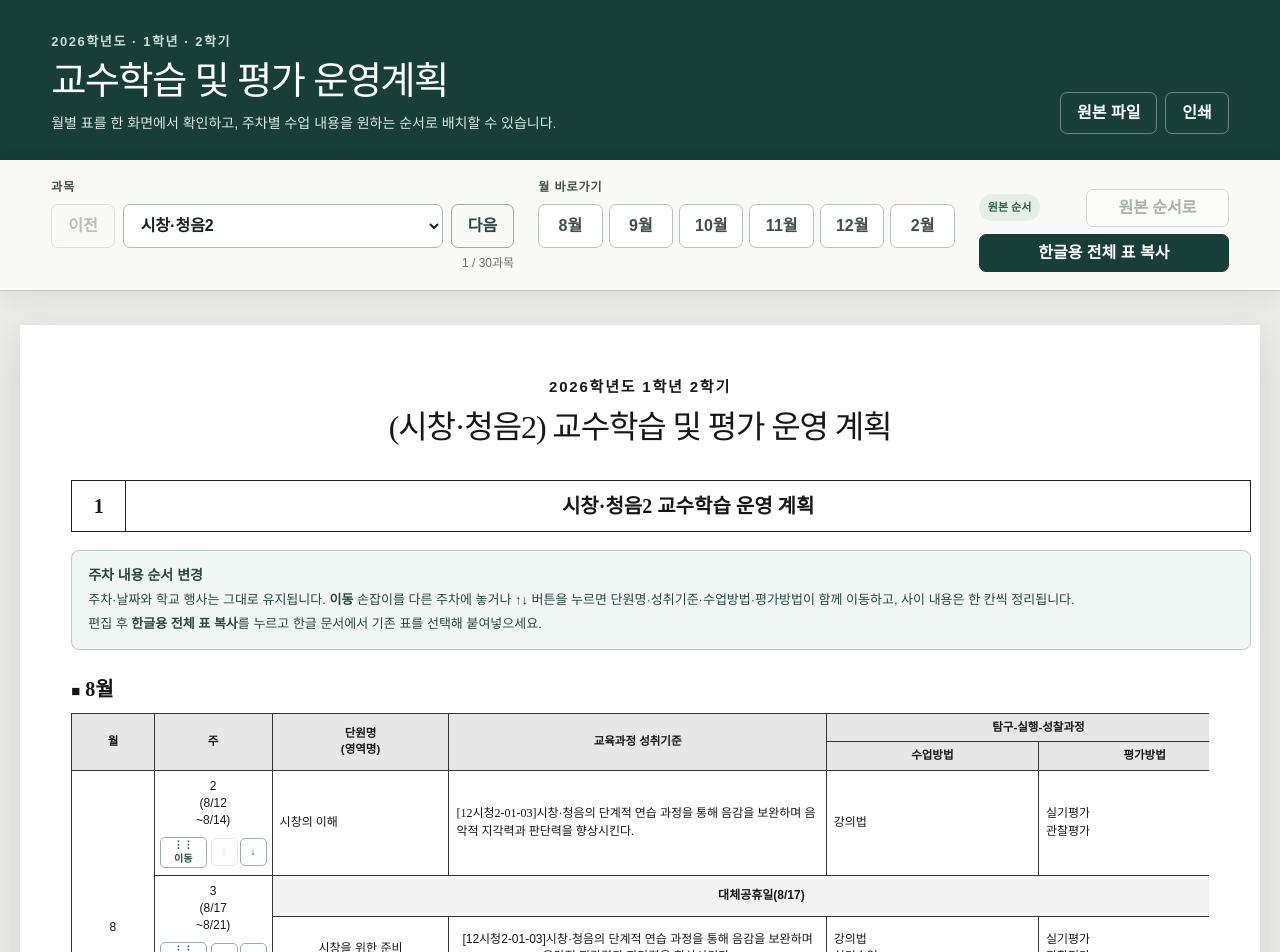
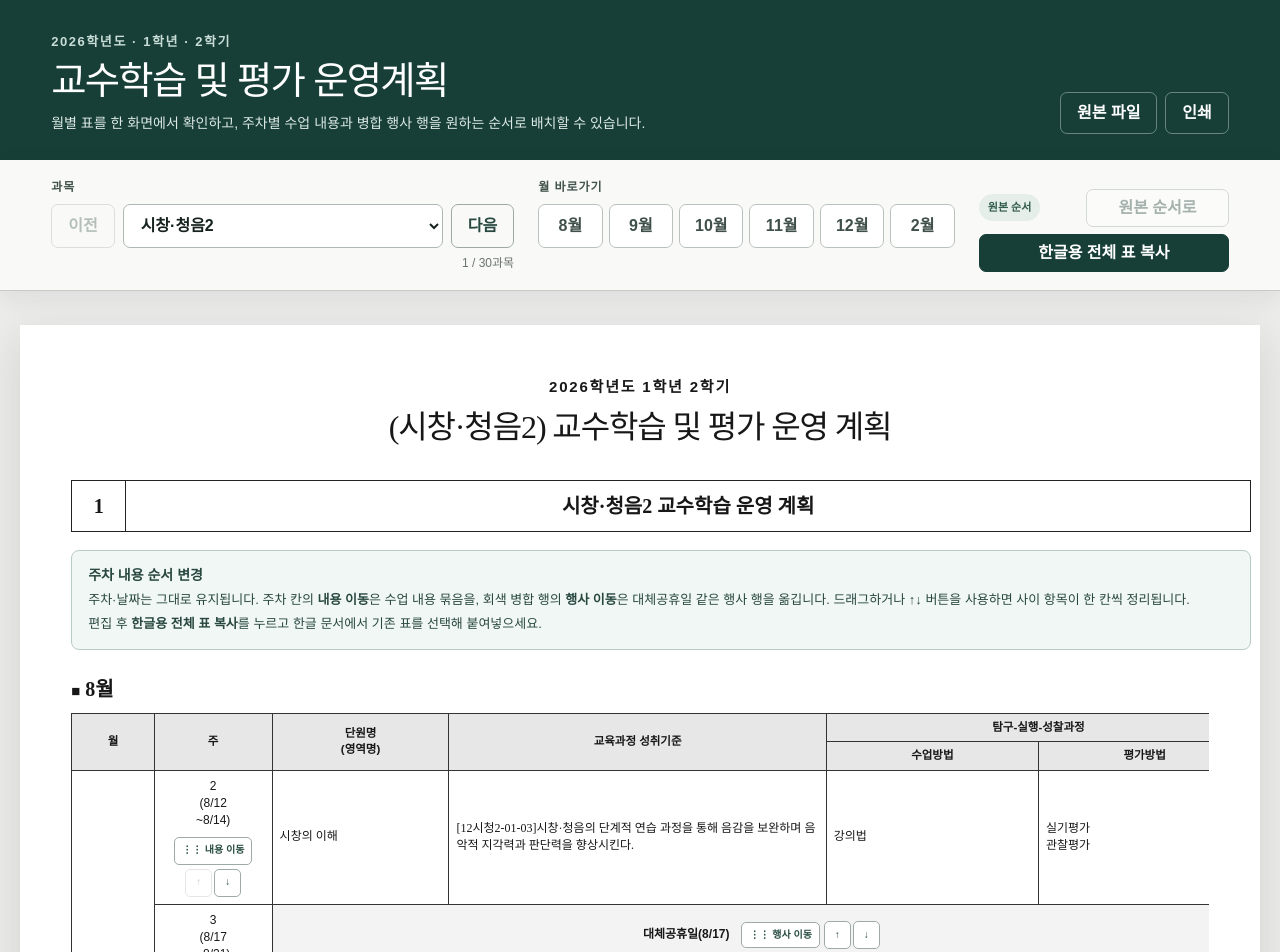
Before and after one commit to lallafm1984/lotto-web, a Next.js app: page /teaching-plan in a window 1280 px wide. Shown: the top 952 px of the page. Built offline with nearby package versions, Linux system fonts and the light colour scheme.

Commit message:
Make merged event rows reorderable

```diff
--- a/app/teaching-plan/plan-viewer.tsx
+++ b/app/teaching-plan/plan-viewer.tsx
@@ -66,9 +66,15 @@ type NormalizedMonth = {
 
 type StoredOrders = Record<string, string[]>;
 
+type DraggedItem = {
+  kind: "payload" | "event";
+  slotId: string;
+};
+
 const planData = rawPlanData as unknown as PlanData;
 const fieldKeys: FieldKey[] = ["unit", "achievement", "teaching", "evaluation"];
-const storageKey = "teaching-plan-week-order-v1";
+const payloadStorageKey = "teaching-plan-week-order-v1";
+const eventStorageKey = "teaching-plan-event-order-v1";
 
 function normalizedLabel(text: string) {
   return text.replace(/[\s·‧()]/g, "");
@@ -189,6 +195,7 @@ function buildHancomCopy(
   subject: PlanSubject,
   months: NormalizedMonth[],
   payloadBySlot: Map<string, WeekPayload>,
+  eventsBySlot: Map<string, string[]>,
 ) {
   const border = "border:1px solid #333;padding:6px 7px;vertical-align:middle;white-space:pre-wrap;";
   const header = `${border}background:#e7e7e7;font-family:'Malgun Gothic';font-size:9pt;font-weight:700;text-align:center;`;
@@ -196,10 +203,13 @@ function buildHancomCopy(
   const compact = `${body}font-family:'Malgun Gothic';text-align:center;`;
   const event = `${compact}background:#f3f3f3;font-weight:700;`;
   const htmlMonths = months.map((month) => {
-    const visualRows = month.weeks.reduce((sum, week) => sum + (week.events.length ? 2 : 1), 0);
+    const visualRows = month.weeks.reduce((sum, week) => (
+      sum + ((eventsBySlot.get(week.id)?.length ?? 0) > 0 ? 2 : 1)
+    ), 0);
     let monthCellWritten = false;
     const rows = month.weeks.map((week) => {
       const payload = payloadBySlot.get(week.id) ?? week.payload;
+      const events = eventsBySlot.get(week.id) ?? week.events;
       const monthCell = monthCellWritten
         ? ""
         : `<td rowspan="${visualRows}" style="${compact}">${escapeHtml(month.month)}</td>`;
@@ -209,9 +219,9 @@ function buildHancomCopy(
         `<td style="${body}">${htmlText(payload.teaching)}</td>` +
         `<td style="${body}">${htmlText(payload.evaluation)}</td>`;
 
-      if (week.events.length) {
+      if (events.length) {
         return `<tr>${monthCell}<td rowspan="2" style="${compact}">${htmlText(week.week)}</td>` +
-          `<td colspan="4" style="${event}">${htmlText(week.events.join("\n"))}</td></tr>` +
+          `<td colspan="4" style="${event}">${htmlText(events.join("\n"))}</td></tr>` +
           `<tr>${contentCells}</tr>`;
       }
       return `<tr>${monthCell}<td style="${compact}">${htmlText(week.week)}</td>${contentCells}</tr>`;
@@ -231,11 +241,15 @@ function buildHancomCopy(
   const plain = months.flatMap((month) => [
     `■ ${month.month}월`,
     "월\t주\t단원명(영역명)\t교육과정 성취기준\t수업방법\t평가방법",
-    ...month.weeks.map((week) => {
+    ...month.weeks.flatMap((week) => {
       const payload = payloadBySlot.get(week.id) ?? week.payload;
-      return [month.month, week.week, payload.unit, payload.achievement, payload.teaching, payload.evaluation]
+      const events = eventsBySlot.get(week.id) ?? week.events;
+      const contentRow = [month.month, week.week, payload.unit, payload.achievement, payload.teaching, payload.evaluation]
         .map((value) => value.replace(/\n/g, " / "))
         .join("\t");
+      if (!events.length) return [contentRow];
+      const eventRow = [month.month, week.week, events.join(" / "), "", "", ""].join("\t");
+      return [eventRow, contentRow];
     }),
   ]).join("\n");
 
@@ -249,8 +263,9 @@ function payloadIsEmpty(payload: WeekPayload) {
 export function PlanViewer() {
   const [subjectId, setSubjectId] = useState(planData.subjects[0].id);
   const [orders, setOrders] = useState<StoredOrders>({});
+  const [eventOrders, setEventOrders] = useState<StoredOrders>({});
   const [storageReady, setStorageReady] = useState(false);
-  const [draggedSlotId, setDraggedSlotId] = useState<string | null>(null);
+  const [draggedItem, setDraggedItem] = useState<DraggedItem | null>(null);
   const [dropSlotId, setDropSlotId] = useState<string | null>(null);
   const [copyStatus, setCopyStatus] = useState("");
   const subject = planData.subjects.find((item) => item.id === subjectId) ?? planData.subjects[0];
@@ -259,6 +274,10 @@ export function PlanViewer() {
   const slots = useMemo(() => months.flatMap((month) => month.weeks), [months]);
   const originalPayloads = useMemo(
     () => new Map(slots.map((week) => [week.id, week.payload])),
+    [slots],
+  );
+  const originalEvents = useMemo(
+    () => new Map(slots.map((week) => [week.id, week.events])),
     [slots],
   );
   const originalOrder = useMemo(() => slots.map((week) => week.id), [slots]);
@@ -270,20 +289,34 @@ export function PlanViewer() {
     slot.id,
     originalPayloads.get(activeOrder[index]) ?? slot.payload,
   ])), [activeOrder, originalPayloads, slots]);
-  const changed = activeOrder.some((id, index) => id !== originalOrder[index]);
+  const storedEventOrder = eventOrders[subject.id];
+  const validStoredEventOrder = storedEventOrder && storedEventOrder.length === originalOrder.length &&
+    storedEventOrder.every((id) => originalEvents.has(id));
+  const activeEventOrder = validStoredEventOrder ? storedEventOrder : originalOrder;
+  const eventsBySlot = useMemo(() => new Map(slots.map((slot, index) => [
+    slot.id,
+    originalEvents.get(activeEventOrder[index]) ?? slot.events,
+  ])), [activeEventOrder, originalEvents, slots]);
+  const payloadChanged = activeOrder.some((id, index) => id !== originalOrder[index]);
+  const eventChanged = activeEventOrder.some((id, index) => id !== originalOrder[index]);
+  const changed = payloadChanged || eventChanged;
 
   useEffect(() => {
     let active = true;
     let savedOrders: StoredOrders = {};
+    let savedEventOrders: StoredOrders = {};
     try {
-      const saved = window.localStorage.getItem(storageKey);
+      const saved = window.localStorage.getItem(payloadStorageKey);
       if (saved) savedOrders = JSON.parse(saved) as StoredOrders;
+      const savedEvents = window.localStorage.getItem(eventStorageKey);
+      if (savedEvents) savedEventOrders = JSON.parse(savedEvents) as StoredOrders;
     } catch {
       // 브라우저 저장소를 사용할 수 없어도 현재 편집은 계속할 수 있습니다.
     }
     queueMicrotask(() => {
       if (!active) return;
       setOrders(savedOrders);
+      setEventOrders(savedEventOrders);
       setStorageReady(true);
     });
     return () => {
@@ -294,16 +327,17 @@ export function PlanViewer() {
   useEffect(() => {
     if (!storageReady) return;
     try {
-      window.localStorage.setItem(storageKey, JSON.stringify(orders));
+      window.localStorage.setItem(payloadStorageKey, JSON.stringify(orders));
+      window.localStorage.setItem(eventStorageKey, JSON.stringify(eventOrders));
     } catch {
       // 저장 실패는 복사 및 현재 세션 편집을 막지 않습니다.
     }
-  }, [orders, storageReady]);
+  }, [eventOrders, orders, storageReady]);
 
   const changeSubject = (nextSubjectId: string) => {
     setSubjectId(nextSubjectId);
     setCopyStatus("");
-    setDraggedSlotId(null);
+    setDraggedItem(null);
     setDropSlotId(null);
   };
 
@@ -325,8 +359,31 @@ export function PlanViewer() {
     if (target) reorderPayloads(slotId, target.id);
   };
 
+  const reorderEvents = (sourceSlotId: string, targetSlotId: string) => {
+    if (sourceSlotId === targetSlotId) return;
+    const sourceIndex = slots.findIndex((slot) => slot.id === sourceSlotId);
+    const targetIndex = slots.findIndex((slot) => slot.id === targetSlotId);
+    if (sourceIndex < 0 || targetIndex < 0) return;
+    const nextOrder = [...activeEventOrder];
+    const [movedEvent] = nextOrder.splice(sourceIndex, 1);
+    nextOrder.splice(targetIndex, 0, movedEvent);
+    setEventOrders((current) => ({ ...current, [subject.id]: nextOrder }));
+    setCopyStatus("행사 병합 행의 위치가 이 기기에 임시 저장되었습니다.");
+  };
+
+  const moveEvent = (slotId: string, direction: -1 | 1) => {
+    const index = slots.findIndex((slot) => slot.id === slotId);
+    const target = slots[index + direction];
+    if (target) reorderEvents(slotId, target.id);
+  };
+
   const resetSubject = () => {
     setOrders((current) => {
+      const next = { ...current };
+      delete next[subject.id];
+      return next;
+    });
+    setEventOrders((current) => {
       const next = { ...current };
       delete next[subject.id];
       return next;
@@ -335,7 +392,7 @@ export function PlanViewer() {
   };
 
   const copyForHancom = async () => {
-    const content = buildHancomCopy(subject, months, payloadBySlot);
+    const content = buildHancomCopy(subject, months, payloadBySlot, eventsBySlot);
     try {
       if (navigator.clipboard.write && typeof ClipboardItem !== "undefined") {
         await navigator.clipboard.write([new ClipboardItem({
@@ -363,7 +420,7 @@ export function PlanViewer() {
         <div>
           <p className={styles.kicker}>2026학년도 · 1학년 · 2학기</p>
           <h1>교수학습 및 평가 운영계획</h1>
-          <p className={styles.description}>월별 표를 한 화면에서 확인하고, 주차별 수업 내용을 원하는 순서로 배치할 수 있습니다.</p>
+          <p className={styles.description}>월별 표를 한 화면에서 확인하고, 주차별 수업 내용과 병합 행사 행을 원하는 순서로 배치할 수 있습니다.</p>
         </div>
         <div className={styles.topActions}>
           <a href={planData.sourceUrl} target="_blank" rel="noreferrer">원본 파일</a>
@@ -429,12 +486,14 @@ export function PlanViewer() {
 
         <aside className={styles.editGuide}>
           <strong>주차 내용 순서 변경</strong>
-          <p>주차·날짜와 학교 행사는 그대로 유지됩니다. <b>이동</b> 손잡이를 다른 주차에 놓거나 ↑↓ 버튼을 누르면 단원명·성취기준·수업방법·평가방법이 함께 이동하고, 사이 내용은 한 칸씩 정리됩니다.</p>
+          <p>주차·날짜는 그대로 유지됩니다. 주차 칸의 <b>내용 이동</b>은 수업 내용 묶음을, 회색 병합 행의 <b>행사 이동</b>은 대체공휴일 같은 행사 행을 옮깁니다. 드래그하거나 ↑↓ 버튼을 사용하면 사이 항목이 한 칸씩 정리됩니다.</p>
           <p>편집 후 <b>한글용 전체 표 복사</b>를 누르고 한글 문서에서 기존 표를 선택해 붙여넣으세요.</p>
         </aside>
 
         {months.map((month) => {
-          const monthRowCount = month.weeks.reduce((sum, week) => sum + (week.events.length ? 2 : 1), 0);
+          const monthRowCount = month.weeks.reduce((sum, week) => (
+            sum + ((eventsBySlot.get(week.id)?.length ?? 0) > 0 ? 2 : 1)
+          ), 0);
           let monthCellRendered = false;
           return (
             <section key={month.month} id={`month-${subject.id}-${month.month}`} className={styles.monthSection}>
@@ -466,12 +525,13 @@ export function PlanViewer() {
                     {month.weeks.map((week) => {
                       const slotIndex = slots.findIndex((slot) => slot.id === week.id);
                       const payload = payloadBySlot.get(week.id) ?? week.payload;
+                      const events = eventsBySlot.get(week.id) ?? week.events;
                       const monthCell = !monthCellRendered ? (
                         <td rowSpan={monthRowCount} className={styles.compactCell}>{month.month}</td>
                       ) : null;
                       monthCellRendered = true;
                       const weekCell = (
-                        <td rowSpan={week.events.length ? 2 : 1} className={`${styles.compactCell} ${styles.weekCell}`}>
+                        <td rowSpan={events.length ? 2 : 1} className={`${styles.compactCell} ${styles.weekCell}`}>
                           <span>{week.week}</span>
                           <div className={styles.rowTools}>
                             <button
@@ -479,17 +539,17 @@ export function PlanViewer() {
                               className={styles.dragHandle}
                               draggable
                               onDragStart={(event) => {
-                                setDraggedSlotId(week.id);
+                                setDraggedItem({ kind: "payload", slotId: week.id });
                                 event.dataTransfer.effectAllowed = "move";
-                                event.dataTransfer.setData("text/plain", week.id);
+                                event.dataTransfer.setData("text/plain", `payload:${week.id}`);
                               }}
                               onDragEnd={() => {
-                                setDraggedSlotId(null);
+                                setDraggedItem(null);
                                 setDropSlotId(null);
                               }}
                               aria-label={`${week.week.replace(/\n/g, " ")} 내용 이동`}
                             >
-                              ⋮⋮ 이동
+                              ⋮⋮ 내용 이동
                             </button>
                             <span className={styles.arrowTools}>
                               <button type="button" disabled={slotIndex === 0} onClick={() => movePayload(week.id, -1)} aria-label="이전 주차와 내용 바꾸기">↑</button>
@@ -508,7 +568,7 @@ export function PlanViewer() {
                       );
                       const dropHandlers = {
                         onDragOver: (event: DragEvent<HTMLTableRowElement>) => {
-                          if (!draggedSlotId) return;
+                          if (!draggedItem) return;
                           event.preventDefault();
                           event.dataTransfer.dropEffect = "move";
                           setDropSlotId(week.id);
@@ -516,21 +576,46 @@ export function PlanViewer() {
                         onDragLeave: () => setDropSlotId((current) => current === week.id ? null : current),
                         onDrop: (event: DragEvent<HTMLTableRowElement>) => {
                           event.preventDefault();
-                          const source = draggedSlotId ?? event.dataTransfer.getData("text/plain");
-                          if (source) reorderPayloads(source, week.id);
-                          setDraggedSlotId(null);
+                          if (draggedItem?.kind === "payload") reorderPayloads(draggedItem.slotId, week.id);
+                          if (draggedItem?.kind === "event") reorderEvents(draggedItem.slotId, week.id);
+                          setDraggedItem(null);
                           setDropSlotId(null);
                         },
                       };
-                      const rowClass = `${dropSlotId === week.id ? styles.dropTarget : ""} ${draggedSlotId === week.id ? styles.draggingRow : ""}`;
+                      const rowClass = `${dropSlotId === week.id ? styles.dropTarget : ""} ${draggedItem?.slotId === week.id ? styles.draggingRow : ""}`;
 
-                      if (week.events.length) {
+                      if (events.length) {
                         return (
                           <Fragment key={week.id}>
                             <tr className={`${styles.weekGroup} ${rowClass}`} {...dropHandlers}>
                               {monthCell}
                               {weekCell}
-                              <td colSpan={4} className={styles.eventCell}>{week.events.join("\n")}</td>
+                              <td colSpan={4} className={styles.eventCell}>
+                                <span className={styles.eventText}>{events.join("\n")}</span>
+                                <span className={styles.eventTools}>
+                                  <button
+                                    type="button"
+                                    className={styles.dragHandle}
+                                    draggable
+                                    onDragStart={(event) => {
+                                      setDraggedItem({ kind: "event", slotId: week.id });
+                                      event.dataTransfer.effectAllowed = "move";
+                                      event.dataTransfer.setData("text/plain", `event:${week.id}`);
+                                    }}
+                                    onDragEnd={() => {
+                                      setDraggedItem(null);
+                                      setDropSlotId(null);
+                                    }}
+                                    aria-label={`${events.join(" ")} 행사 행 이동`}
+                                  >
+                                    ⋮⋮ 행사 이동
+                                  </button>
+                                  <span className={styles.arrowTools}>
+                                    <button type="button" disabled={slotIndex === 0} onClick={() => moveEvent(week.id, -1)} aria-label="행사 행을 이전 주차로 이동">↑</button>
+                                    <button type="button" disabled={slotIndex === slots.length - 1} onClick={() => moveEvent(week.id, 1)} aria-label="행사 행을 다음 주차로 이동">↓</button>
+                                  </span>
+                                </span>
+                              </td>
                             </tr>
                             <tr className={`${styles.weekGroup} ${rowClass}`} {...dropHandlers}>{payloadCells}</tr>
                           </Fragment>
--- a/app/teaching-plan/teaching-plan.module.css
+++ b/app/teaching-plan/teaching-plan.module.css
@@ -342,6 +342,7 @@
 
 .rowTools {
   display: flex;
+  flex-direction: column;
   align-items: center;
   justify-content: center;
   gap: 4px;
@@ -411,6 +412,25 @@
   font-family: "Malgun Gothic", "Apple SD Gothic Neo", sans-serif;
   font-weight: 700;
   text-align: center;
+}
+
+.eventText {
+  display: inline-block;
+  vertical-align: middle;
+  white-space: pre-line;
+}
+
+.eventTools {
+  display: inline-flex;
+  align-items: center;
+  gap: 4px;
+  margin-left: 12px;
+  vertical-align: middle;
+  white-space: nowrap;
+}
+
+.eventTools .dragHandle {
+  min-height: 26px;
 }
 
 .notice {
@@ -507,6 +527,7 @@
   .controls,
   .editGuide,
   .rowTools,
+  .eventTools,
   .copyStatus,
   .footer {
     display: none;
```
